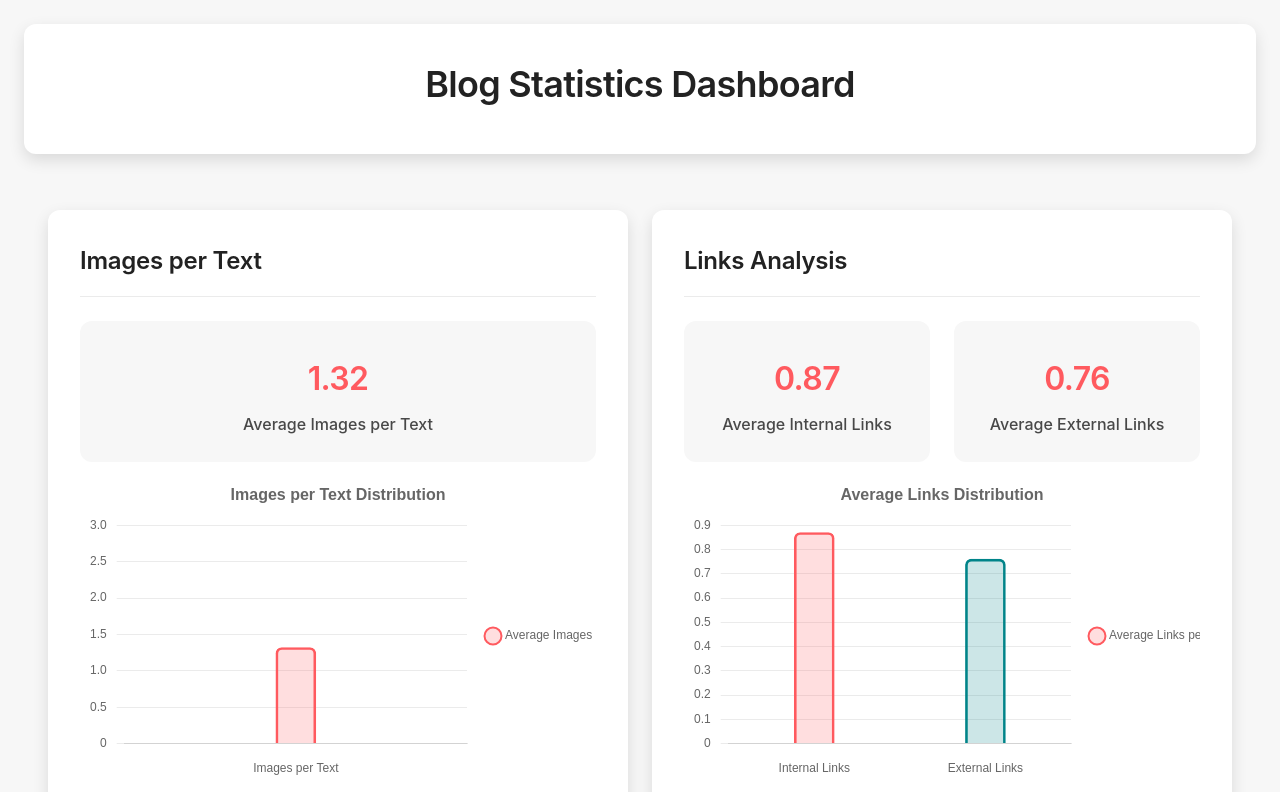
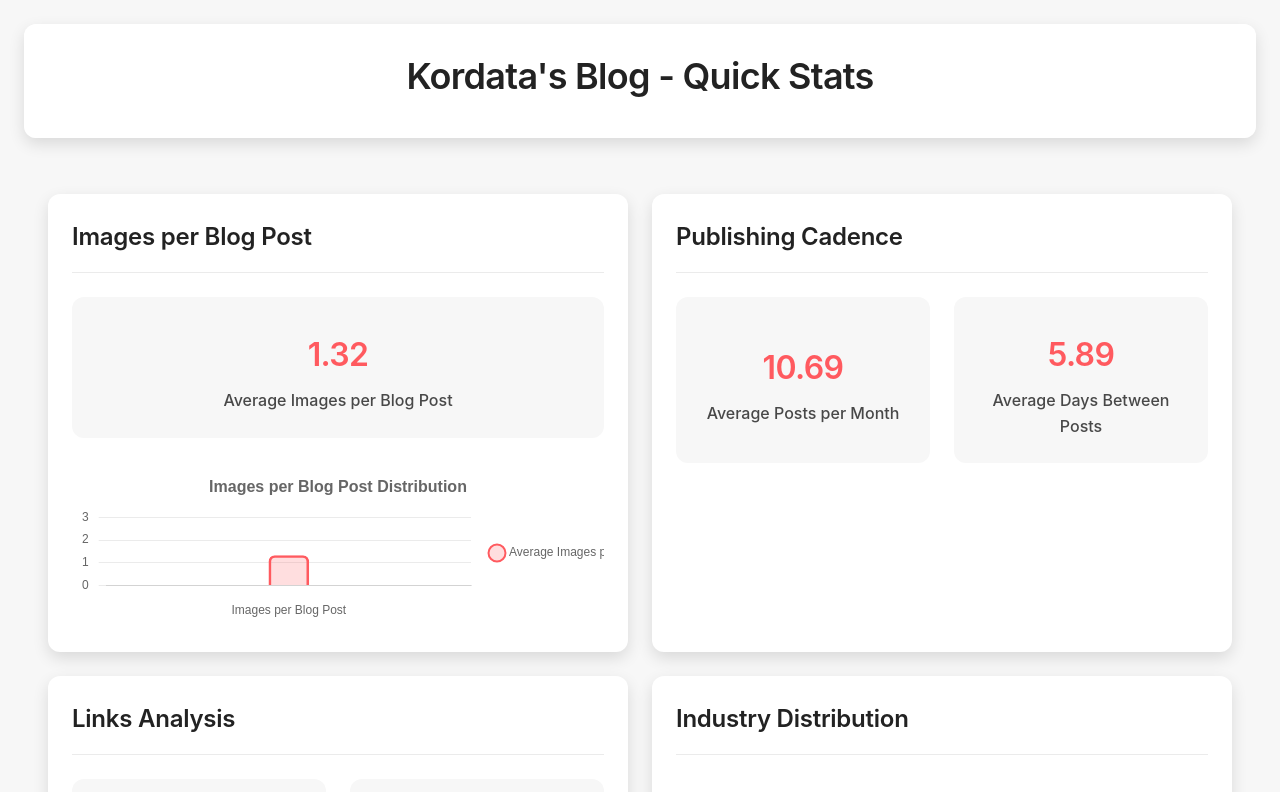
Before and after one commit to RodrigoGalindoF/kordata-blog-analysis, a plain HTML site: page index.html in a window 1280 px wide. Shown: the top 792 px of the page. Drawn offline with nearby package versions, Linux system fonts and the light colour scheme; a web font is replaced by a local one.

Commit message:
Update dashboard design, metrics, and labels for Kordata blog stats

```diff
--- a/blog_statistics.json
+++ b/blog_statistics.json
@@ -3,7 +3,9 @@
     "averages": {
         "Images per text": 1.32,
         "Internal Links Count": 0.87,
-        "Outbound Links Count": 0.76
+        "Outbound Links Count": 0.76,
+        "Posts per Month": 10.69,
+        "Days Between Posts": 5.89
     },
     "categorical_counts": {
         "Industry": {
--- a/index.html
+++ b/index.html
@@ -29,11 +29,17 @@
 
             /* Spacing and sizing */
             --container-padding: clamp(16px, 3vw, 24px);
-            --card-padding: clamp(20px, 4vw, 32px);
+            --card-padding: clamp(16px, 3vw, 24px);
             --chart-height: clamp(250px, 40vh, 300px);
             --border-radius: 12px;
             --card-shadow: 0 6px 16px rgba(0, 0, 0, 0.12);
             --transition-speed: 0.2s;
+
+            /* Typography */
+            --h1-size: clamp(1.75rem, 4vw, 2.25rem);
+            --h2-size: clamp(1.25rem, 3vw, 1.5rem);
+            --body-size: clamp(0.875rem, 2vw, 1rem);
+            --stat-value-size: clamp(1.5rem, 4vw, 2rem);
         }
 
         * {
@@ -72,12 +78,17 @@
             border-radius: var(--border-radius);
             box-shadow: var(--card-shadow);
             margin-bottom: 8px;
+            position: sticky;
+            top: 0;
+            z-index: 100;
+            backdrop-filter: blur(8px);
+            background-color: rgba(255, 255, 255, 0.95);
         }
 
         h1 {
             color: var(--gray-600);
             margin-bottom: 8px;
-            font-size: clamp(1.75rem, 4vw, 2.25rem);
+            font-size: var(--h1-size);
             font-weight: 600;
             letter-spacing: -0.02em;
         }
@@ -87,6 +98,7 @@
             grid-template-columns: repeat(auto-fit, minmax(min(100%, 500px), 1fr));
             gap: clamp(16px, 3vw, 24px);
             padding: var(--container-padding);
+            width: 100%;
         }
 
         .dashboard-card {
@@ -96,6 +108,9 @@
             box-shadow: var(--card-shadow);
             width: 100%;
             transition: transform var(--transition-speed) ease, box-shadow var(--transition-speed) ease;
+            display: flex;
+            flex-direction: column;
+            height: 100%;
         }
 
         .dashboard-card:hover {
@@ -108,7 +123,7 @@
             margin-bottom: 24px;
             padding-bottom: 16px;
             border-bottom: 1px solid var(--gray-200);
-            font-size: clamp(1.25rem, 3vw, 1.5rem);
+            font-size: var(--h2-size);
             font-weight: 600;
             letter-spacing: -0.01em;
         }
@@ -118,6 +133,7 @@
             height: var(--chart-height);
             width: 100%;
             margin-top: 16px;
+            flex: 1;
         }
 
         .stats-grid {
@@ -125,6 +141,7 @@
             grid-template-columns: repeat(auto-fit, minmax(min(100%, 200px), 1fr));
             gap: clamp(16px, 2vw, 24px);
             margin-bottom: 24px;
+            width: 100%;
         }
 
         .stat-card {
@@ -133,14 +150,21 @@
             border-radius: var(--border-radius);
             text-align: center;
             transition: transform var(--transition-speed) ease;
+            display: flex;
+            flex-direction: column;
+            justify-content: center;
+            align-items: center;
+            min-height: 120px;
         }
 
         .stat-card:hover {
             transform: translateY(-2px);
+            background-color: var(--surface);
+            box-shadow: var(--card-shadow);
         }
 
         .stat-value {
-            font-size: clamp(1.5rem, 4vw, 2rem);
+            font-size: var(--stat-value-size);
             font-weight: 600;
             color: var(--primary);
             margin: 8px 0;
@@ -149,7 +173,7 @@
 
         .stat-label {
             color: var(--gray-500);
-            font-size: clamp(0.875rem, 2vw, 1rem);
+            font-size: var(--body-size);
             font-weight: 500;
         }
 
@@ -157,6 +181,14 @@
             display: none;
             text-align: center;
             padding: var(--card-padding);
+            position: fixed;
+            top: 50%;
+            left: 50%;
+            transform: translate(-50%, -50%);
+            background-color: var(--surface);
+            border-radius: var(--border-radius);
+            box-shadow: var(--card-shadow);
+            z-index: 1000;
         }
 
         .spinner {
@@ -178,7 +210,7 @@
             padding: clamp(16px, 3vw, 24px);
             border-radius: var(--border-radius);
             margin-bottom: 24px;
-            font-size: clamp(0.875rem, 2vw, 1rem);
+            font-size: var(--body-size);
             font-weight: 500;
         }
 
@@ -214,7 +246,37 @@
             }
 
             .dashboard-card {
-                padding: 20px;
+                padding: 16px;
+            }
+
+            .stat-card {
+                min-height: 100px;
+            }
+        }
+
+        /* Mobile landscape optimization */
+        @media (max-width: 768px) and (orientation: landscape) {
+            .dashboard-grid {
+                grid-template-columns: repeat(2, 1fr);
+            }
+
+            .chart-container {
+                height: 200px;
+            }
+
+            .stat-card {
+                min-height: 90px;
+            }
+        }
+
+        /* Tablet optimization */
+        @media (min-width: 769px) and (max-width: 1024px) {
+            .dashboard-grid {
+                grid-template-columns: repeat(2, 1fr);
+            }
+
+            .chart-container {
+                height: 280px;
             }
         }
 
@@ -237,13 +299,51 @@
             .chart-container {
                 height: 300px;
             }
+
+            .stat-card {
+                box-shadow: none;
+                border: 1px solid var(--gray-200);
+            }
+        }
+
+        /* High-DPI screens optimization */
+        @media (-webkit-min-device-pixel-ratio: 2), (min-resolution: 192dpi) {
+            .dashboard-card {
+                box-shadow: 0 4px 12px rgba(0, 0, 0, 0.08);
+            }
+        }
+
+        /* Dark mode support */
+        @media (prefers-color-scheme: dark) {
+            :root {
+                --background: #1A1A1A;
+                --surface: #2D2D2D;
+                --gray-100: #2D2D2D;
+                --gray-200: #404040;
+                --gray-300: #4D4D4D;
+                --gray-400: #808080;
+                --gray-500: #A6A6A6;
+                --gray-600: #FFFFFF;
+            }
+
+            .dashboard-card {
+                box-shadow: 0 6px 16px rgba(0, 0, 0, 0.24);
+            }
+
+            .stat-card {
+                background-color: var(--surface);
+            }
+
+            .stat-card:hover {
+                background-color: var(--gray-200);
+            }
         }
     </style>
 </head>
 <body>
     <div class="container">
         <header>
-            <h1>Blog Statistics Dashboard</h1>
+            <h1>Kordata's Blog - Quick Stats</h1>
         </header>
 
         <div id="loading" class="loading">
@@ -256,15 +356,30 @@
         <div id="dashboard" class="dashboard-grid hidden">
             <!-- Images per Text Section -->
             <div class="dashboard-card">
-                <h2>Images per Text</h2>
+                <h2>Images per Blog Post</h2>
                 <div class="stats-grid">
                     <div class="stat-card">
                         <div class="stat-value" id="images-per-text-value">-</div>
-                        <div class="stat-label">Average Images per Text</div>
+                        <div class="stat-label">Average Images per Blog Post</div>
                     </div>
                 </div>
                 <div class="chart-container">
                     <canvas id="images-chart"></canvas>
+                </div>
+            </div>
+
+            <!-- Publishing Cadence Section -->
+            <div class="dashboard-card">
+                <h2>Publishing Cadence</h2>
+                <div class="stats-grid">
+                    <div class="stat-card">
+                        <div class="stat-value" id="posts-per-month-value">-</div>
+                        <div class="stat-label">Average Posts per Month</div>
+                    </div>
+                    <div class="stat-card">
+                        <div class="stat-value" id="days-between-posts-value">-</div>
+                        <div class="stat-label">Average Days Between Posts</div>
+                    </div>
                 </div>
             </div>
 
@@ -451,6 +566,8 @@
             document.getElementById('images-per-text-value').textContent = data.averages['Images per text'].toFixed(2);
             document.getElementById('internal-links-value').textContent = data.averages['Internal Links Count'].toFixed(2);
             document.getElementById('external-links-value').textContent = data.averages['Outbound Links Count'].toFixed(2);
+            document.getElementById('posts-per-month-value').textContent = data.averages['Posts per Month'].toFixed(2);
+            document.getElementById('days-between-posts-value').textContent = data.averages['Days Between Posts'].toFixed(2);
 
             // Create charts
             createImagesChart(data.averages['Images per text']);
@@ -472,9 +589,9 @@
             imagesChart = new Chart(ctx, {
                 type: 'bar',
                 data: {
-                    labels: ['Images per Text'],
+                    labels: ['Images per Blog Post'],
                     datasets: [{
-                        label: 'Average Images per Text',
+                        label: 'Average Images per Blog Post',
                         data: [imagesPerText],
                         backgroundColor: 'rgba(255, 90, 95, 0.2)',
                         borderColor: '#FF5A5F',
@@ -489,7 +606,7 @@
                         ...chartDefaults.plugins,
                         title: {
                             display: true,
-                            text: 'Images per Text Distribution',
+                            text: 'Images per Blog Post Distribution',
                             font: {
                                 family: "'Circular Std', sans-serif",
                                 size: window.innerWidth < 768 ? 14 : 16,
```
